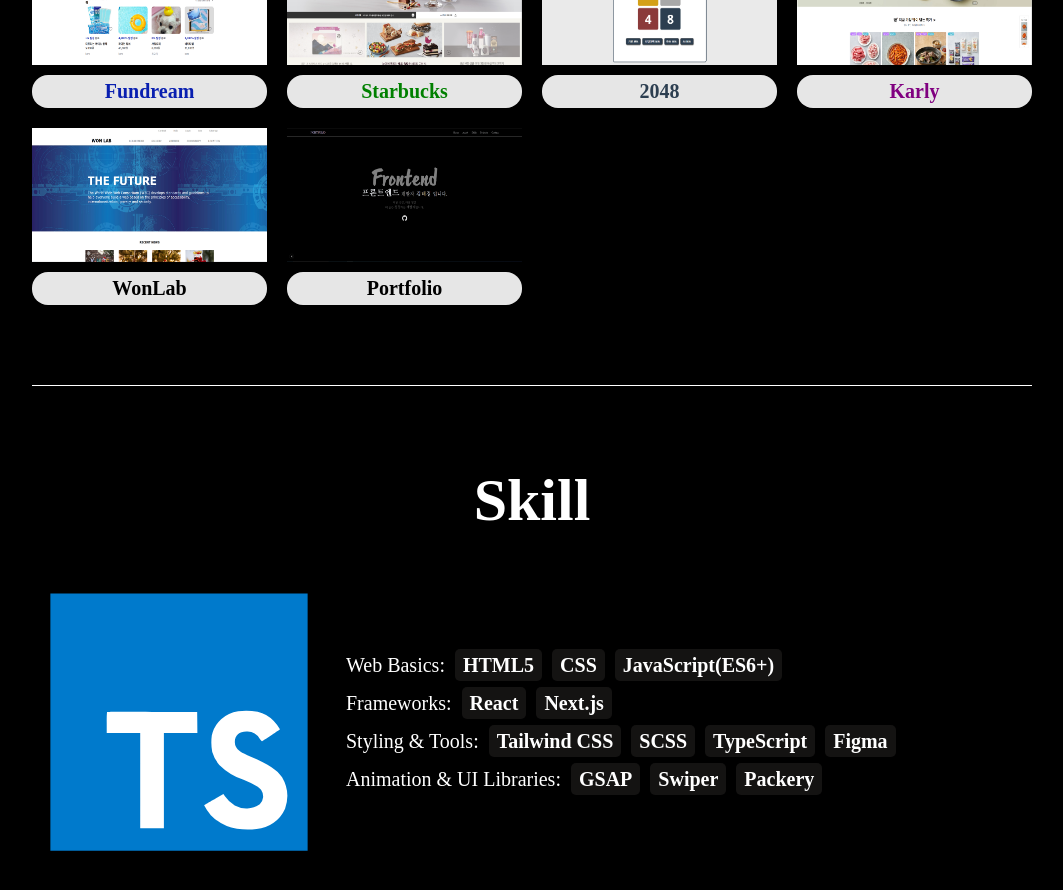
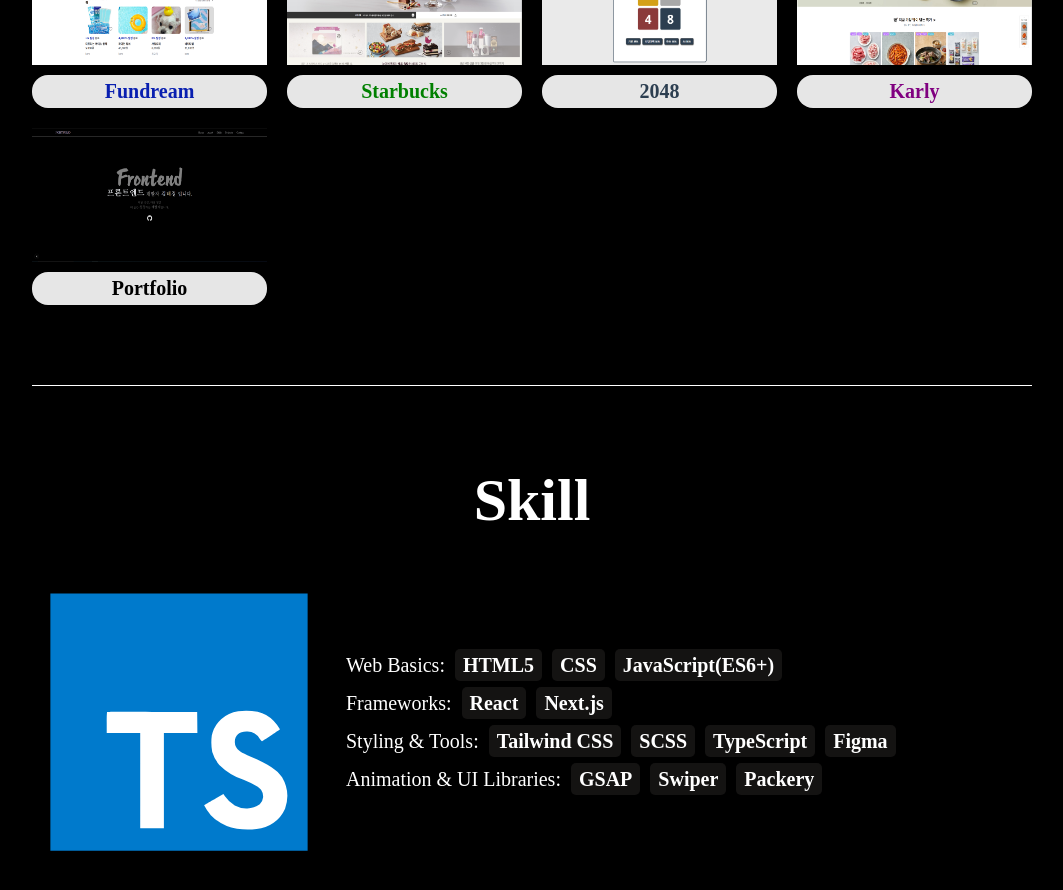
Before and after one commit to teakyungg/Frontend-Portfolio, a Next.js app: page / in a window 1280 px wide. Shown: the part 1300-2190 px from the top of the page, without its empty margins (108-1171 px from the left). Built offline with nearby package versions, Linux system fonts and the light colour scheme; a web font is replaced by a local one.

Commit message:
fixed/project WonLab deactivate

```diff
--- a/src/app/Project/ProjectList/ProjectList.ts
+++ b/src/app/Project/ProjectList/ProjectList.ts
@@ -41,14 +41,14 @@
     titleFontFamily: "YeongwolTTF-Regular",
     dataCategory: ["All", "Team"],
   },
-  {
-    src: "/WonLab.png",
-    alt: "WonLab.png image",
-    title: "WonLab",
-    titleColor: "black",
-    titleFontFamily: "",
-    dataCategory: ["All", "Personal"],
-  },
+  // {
+  //   src: "/WonLab.png",
+  //   alt: "WonLab.png image",
+  //   title: "WonLab",
+  //   titleColor: "black",
+  //   titleFontFamily: "",
+  //   dataCategory: ["All", "Personal"],
+  // },
   {
     src: "/portfolio.png",
     alt: "portfolio image",
```
